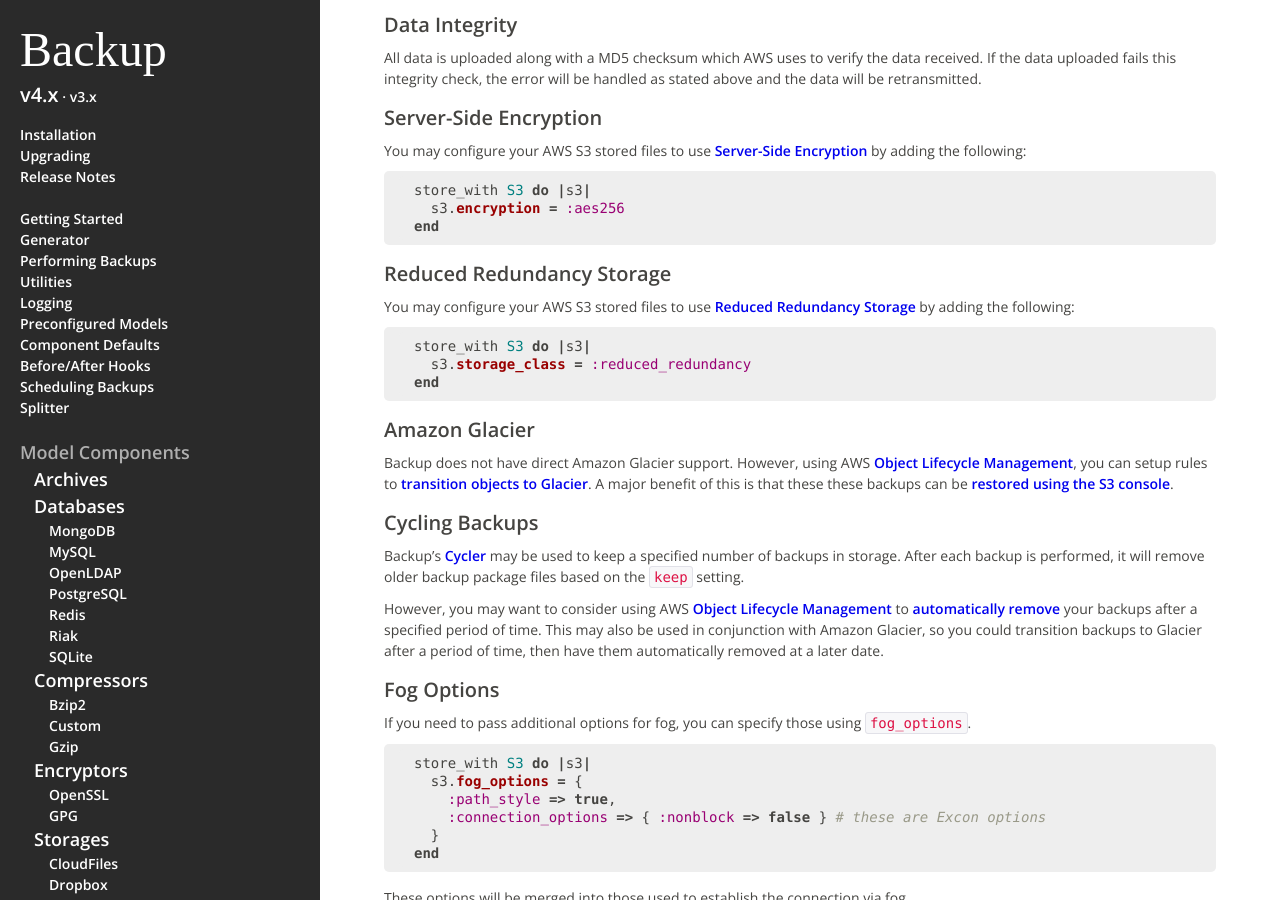
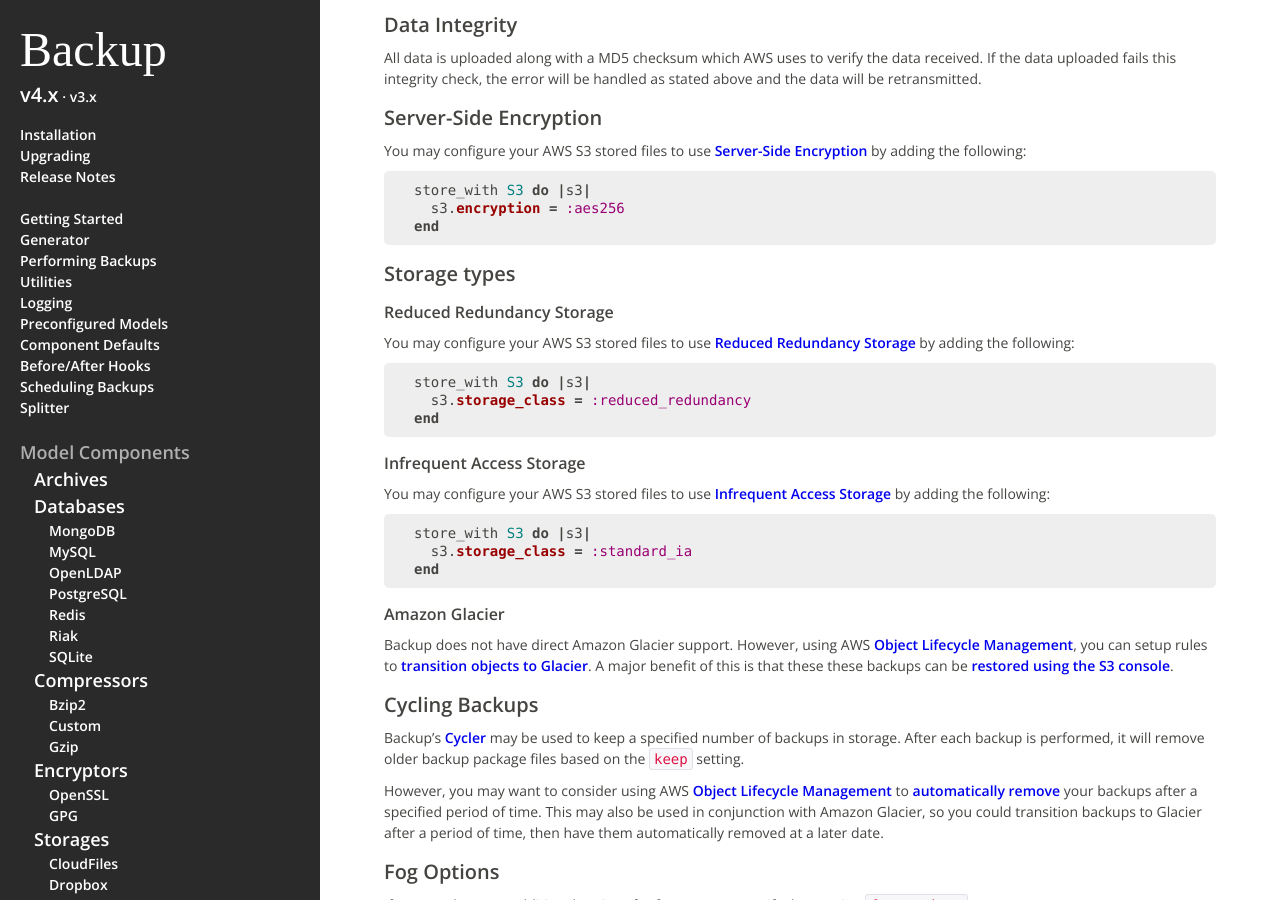
Before and after one commit to backup/backup, a Jekyll site: the page built from v4/storage-s3/index.md, in a window 1280 px wide and 900 px high, scrolled down 1342 px. Built offline with Jekyll 4.4.1, drawn with Linux system fonts in a browser that asks for light colours; some web fonts are replaced.

Commit message:
Document AWS S3 Infrequent Access storage

````diff
--- a/v4/storage-s3/index.md
+++ b/v4/storage-s3/index.md
@@ -92,7 +92,9 @@ store_with S3 do |s3|
 end
 ```
 
-### Reduced Redundancy Storage
+### Storage types
+
+#### Reduced Redundancy Storage
 
 You may configure your AWS S3 stored files to use [Reduced Redundancy Storage][] by adding the following:
 
@@ -102,12 +104,21 @@ store_with S3 do |s3|
 end
 ```
 
-### Amazon Glacier
+#### Infrequent Access Storage
+
+You may configure your AWS S3 stored files to use [Infrequent Access Storage][] by adding the following:
+
+```rb
+store_with S3 do |s3|
+  s3.storage_class = :standard_ia
+end
+```
+
+#### Amazon Glacier
 
 Backup does not have direct Amazon Glacier support. However, using AWS [Object Lifecycle Management][],
 you can setup rules to [transition objects to Glacier][]. A major benefit of this is that these these backups
 can be [restored using the S3 console][].
-
 
 ### Cycling Backups
 
@@ -137,6 +148,7 @@ e.g. `Fog::Storage.new({ :provider => 'AWS'}.merge(fog_options))`
 
 [Multipart Uploading]:            http://docs.aws.amazon.com/AmazonS3/latest/dev/mpuoverview.html
 [Server-Side Encryption]:         http://docs.aws.amazon.com/AmazonS3/latest/dev/UsingServerSideEncryption.html
+[Infrequent Access Storage]:      http://docs.aws.amazon.com/AmazonS3/latest/dev/storage-class-intro.html
 [Reduced Redundancy Storage]:     http://docs.aws.amazon.com/AmazonS3/latest/dev/Introduction.html#RRS
 [Object Lifecycle Management]:    http://docs.aws.amazon.com/AmazonS3/latest/dev/object-lifecycle-mgmt.html
 [transition objects to Glacier]:  http://docs.aws.amazon.com/AmazonS3/latest/dev/object-archival.html
````
